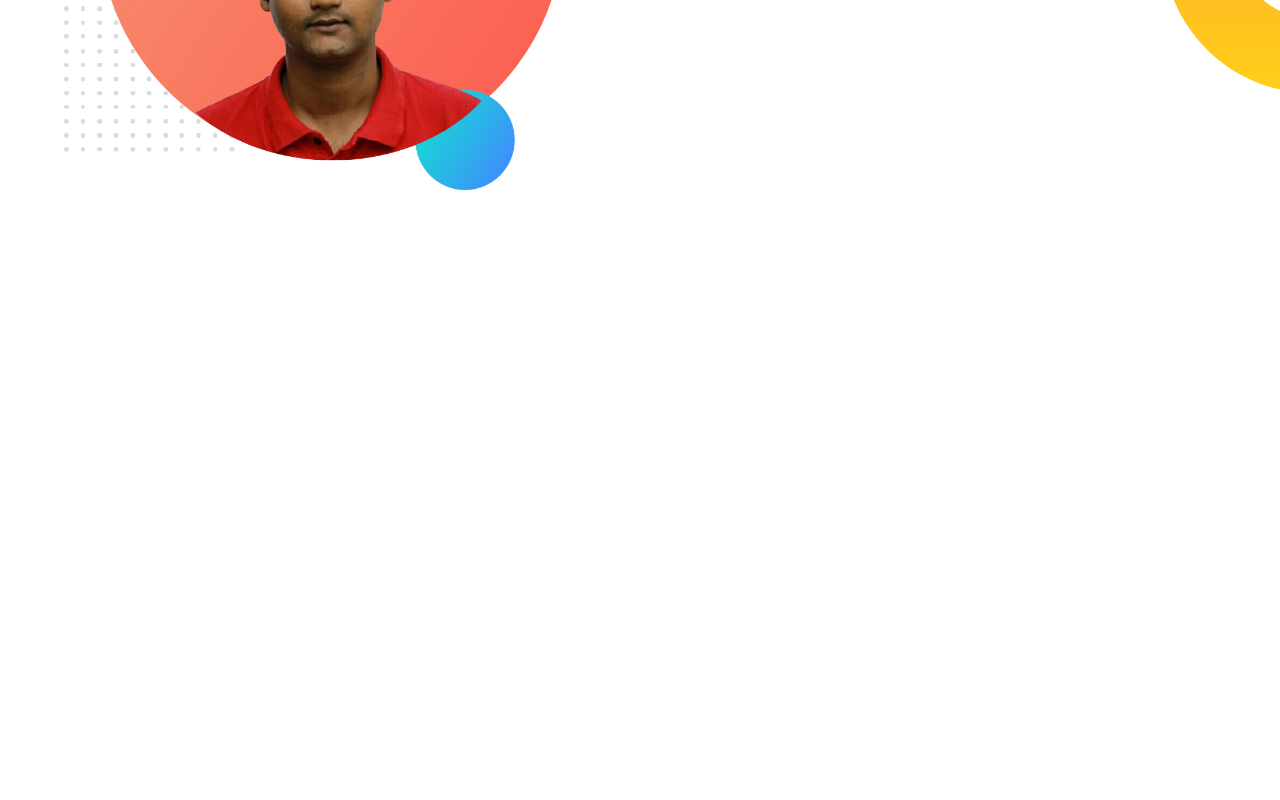
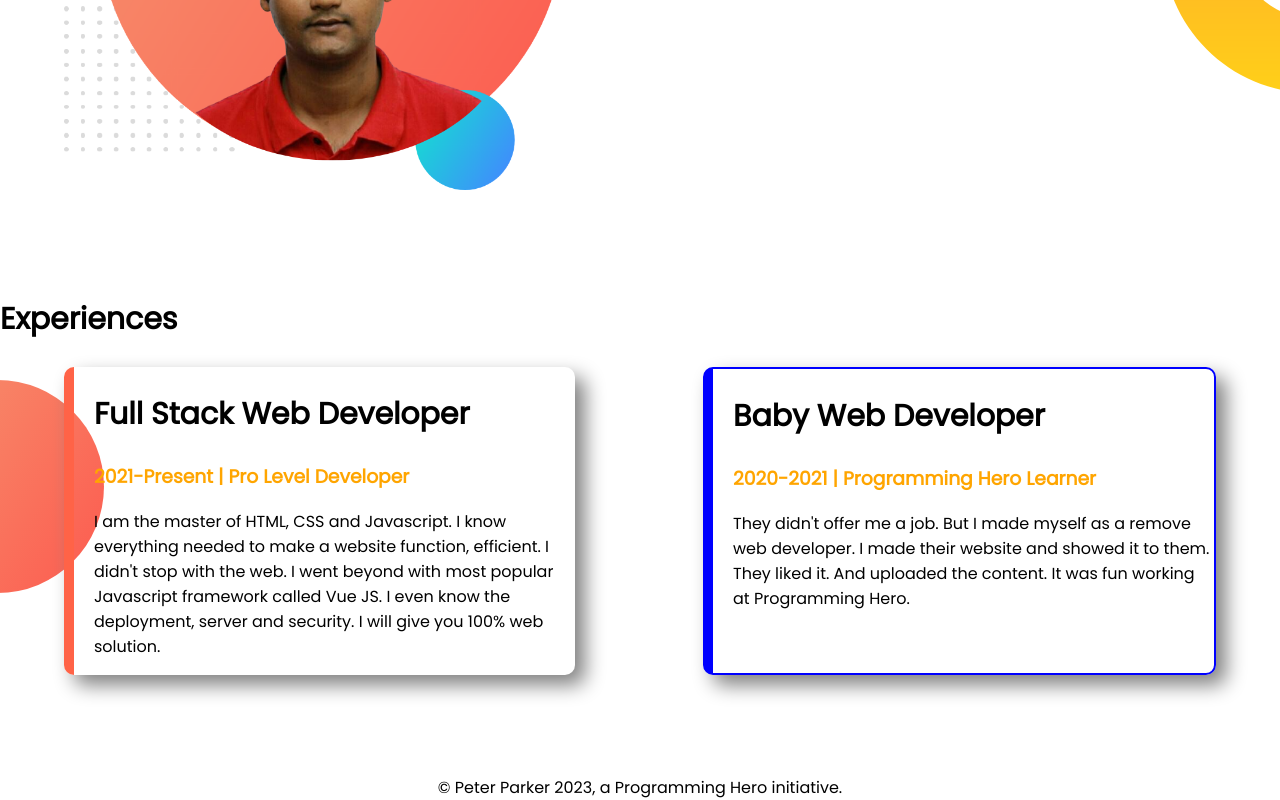
Before and after one commit to enamulhimel/developerPortfolio1, a plain HTML site: page index.html in a window 1280 px wide. Shown: the part 917-1717 px from the top of the page. Before the commit the page ends 1214 px from the top, so only its background shows below. Drawn offline with Linux system fonts and the light colour scheme.

Commit message:
final-add

```diff
--- a/index.html
+++ b/index.html
@@ -11,7 +11,7 @@
     <link rel="stylesheet" href="style.css">
 </head>
 <body>
-    <section class="top-banner">
+    <section class="top-banner flex_container">
         <div class="half_part">
             <h1>Welcome To</h1>
             <h1><span class="name">Enamul Himel</span> developer world!</h1>
@@ -23,7 +23,7 @@
             <img src="images/my-bg 2.png" alt="my_photo" width="500px" height="500px">
         </div>
     </section>
-    <section class="dream_big">
+    <section class="dream_big flex_container">
         <div class="half_part">
             <img src="images/my-bg 2.png" alt="my_photo" width="500px" height="500px">
         </div>
@@ -34,6 +34,23 @@
             <a class="link_button" target="_blank" href="">DOWNLOAD RESUME</a>
         </div>
     </section>
+    <section class="experience">
+        <h1>Experiences</h1>
+        <div class="flex_container">
+            <div id="adult" class="half_part box-shadow">
+                <h1>Full Stack Web Developer</h1>
+                <h3 class="developer">2021-Present | Pro Level Developer</h3>
+                <p>I am the master of HTML, CSS and Javascript. I know everything needed to make a website function, efficient. I didn't stop with the web. I went beyond with most popular Javascript framework called Vue JS. I even know the deployment, server and security. I will give you 100% web solution.</p>
+            </div>
+            <div id="baby" class="half_part box-shadow">
+                <h1>Baby Web Developer</h1>
+                <h3 class="developer">2020-2021 | Programming Hero Learner</h3>
+                <p>They didn't offer me a job. But I made myself as a remove web developer. I made their website and showed it to them. They liked it. And uploaded the content. It was fun working at Programming Hero.</p>
+            </div>
+        </div>
+
+    </section>
 
 </body>
+<footer>© Peter Parker 2023, a Programming Hero initiative.</footer>
 </html>
--- a/style.css
+++ b/style.css
@@ -8,7 +8,7 @@ h1{
 .name{
     color: coral;
 }
-section{
+.flex_container{
     display: flex;
     margin-bottom: 100px;
 }
@@ -37,3 +37,32 @@ section{
     background-position: right;
 
 }
+.developer{
+    color: orange;
+}
+.box-shadow{
+    box-shadow: 10px 10px 20px grey;
+    width: 40%;
+    margin-left: 5%;
+    margin-right: 5%;
+    padding-left: 20px;
+    border-radius: 10px;
+
+}
+.experience{
+    background-image: url(images/exp-bg.png);
+    background-repeat: no-repeat;
+    background-position: left;
+}
+#adult{
+    border-left:10px solid tomato ;
+}
+#baby{
+    border-left: 10px solid blue;
+    border-top: 2px solid blue;
+    border-right: 2px solid blue;
+    border-bottom: 2px solid blue;
+}
+footer{
+    text-align: center;
+}
```
